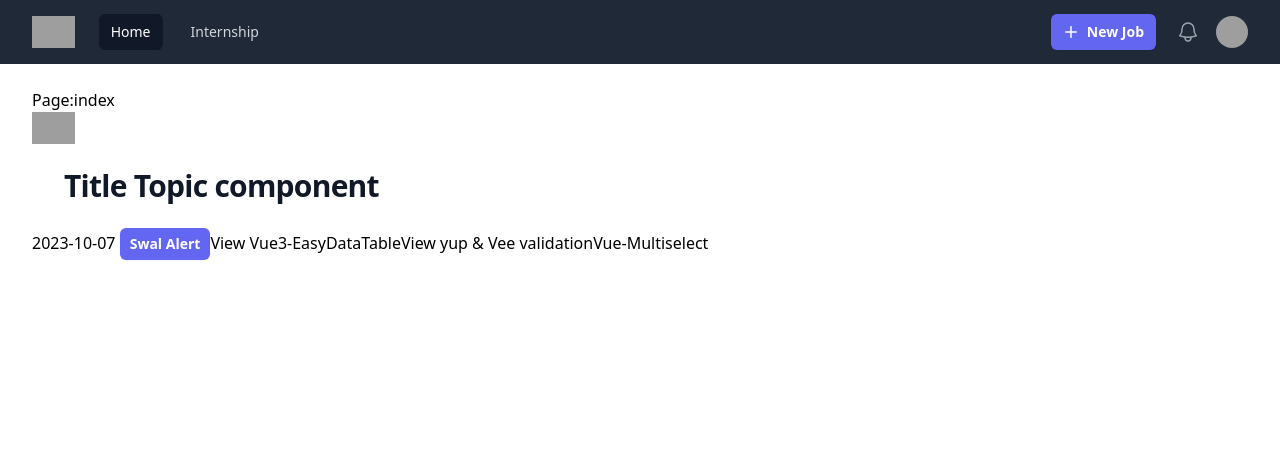
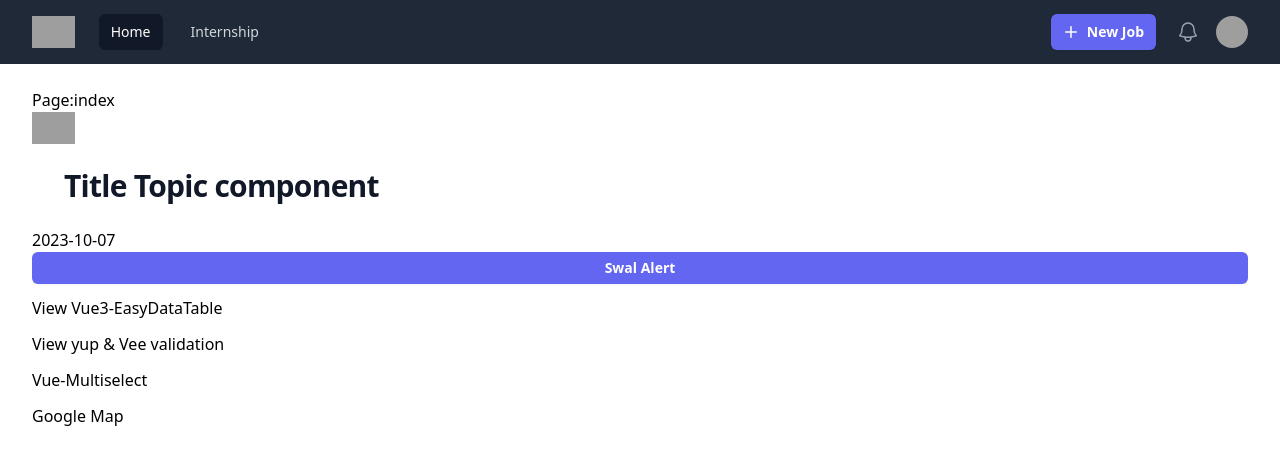
Before and after one commit to CP23SSI3/Frontend, a Nuxt app: page / in a window 1280 px wide. Shown: the top 464 px of the page. Built offline with nearby package versions, Linux system fonts and the light colour scheme; grey boxes are pictures that could not be loaded.

Commit message:
setup: vue3-google-map

```diff
--- a/package.json
+++ b/package.json
@@ -29,6 +29,7 @@
     "tailwindcss": "^3.3.3",
     "vee-validate": "^4.11.7",
     "vue3-easy-data-table": "^1.5.47",
+    "vue3-google-map": "^0.18.0",
     "yup": "^1.3.1"
   }
 }
--- a/pages/index.vue
+++ b/pages/index.vue
@@ -9,7 +9,7 @@
 
   <BaseTitle>Title Topic component</BaseTitle>
   {{ moment(new Date()).format('YYYY-MM-DD') }}
-
+  <div class="flex flex-col gap-3">
     <button
       type="button"
       @click="swalFunction()"
@@ -22,6 +22,9 @@
 
     <NuxtLink href="/test/validation">View yup & Vee validation</NuxtLink>
     <NuxtLink href="/test/multiselect">Vue-Multiselect</NuxtLink>
+
+    <NuxtLink href="/test/map">Google Map</NuxtLink>
+  </div>
 </template>
 
 <script setup>
--- /dev/null
+++ b/pages/test/map.vue
@@ -0,0 +1,25 @@
+<template>
+  <GoogleMap
+    api-key="AIzaSyD6ZM0YIEty5m93gpjqkwV6wc7s9rzh7fM"
+    style="width: 100%; height: 500px"
+    :center="center"
+    :zoom="15"
+  >
+    <Marker :options="{ position: center }" />
+  </GoogleMap>
+</template>
+
+<script>
+import { defineComponent } from 'vue'
+import { GoogleMap, Marker } from 'vue3-google-map'
+
+export default defineComponent({
+  components: { GoogleMap, Marker },
+  setup() {
+    const center = { lat: 40.689247, lng: -74.044502 }
+    return { center }
+  }
+})
+</script>
+
+<style lang="scss" scoped></style>
```
Also changed, not shown: 1 other file (tests, documents, lock files or other folders). Lines whose indentation alone changed are shown as unchanged.
